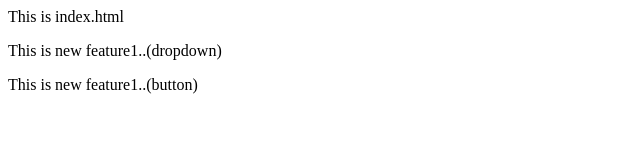
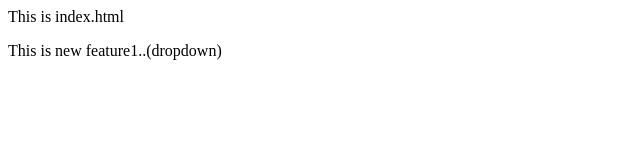
Before and after one commit to Sanket-Lohgaonkar/localrepo, a plain HTML site: page index.html in a window 1280 px wide. Shown: the whole page, without its empty margins (0-640 px from the left). Drawn offline with Linux system fonts and the light colour scheme.

Commit message:
Some changes done

```diff
--- a/index.html
+++ b/index.html
@@ -1,3 +1,2 @@
 <p>This is index.html</p>
 <p>This is new feature1..(dropdown)</p>
-<p>This is new feature1..(button)</p>
```
